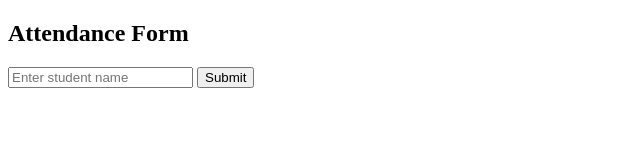
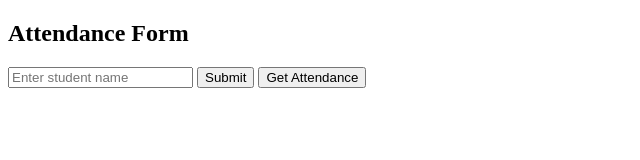
Before and after one commit to Akashk0706/attendence, a plain HTML site: page index.html in a window 1280 px wide. Shown: the whole page, without its empty margins (0-640 px from the left). Drawn offline with Linux system fonts and the light colour scheme.

Commit message:
Add backend

```diff
--- a/index.html
+++ b/index.html
@@ -6,8 +6,10 @@
   <form id="attendanceForm">
     <input type="text" name="student" placeholder="Enter student name" required />
     <button type="submit">Submit</button>
+    <button id="getAttendanceButton">Get Attendance</button>
   </form>
 
   <script src="attendance_backend.js"></script>
 </body>
+
 </html>
```
